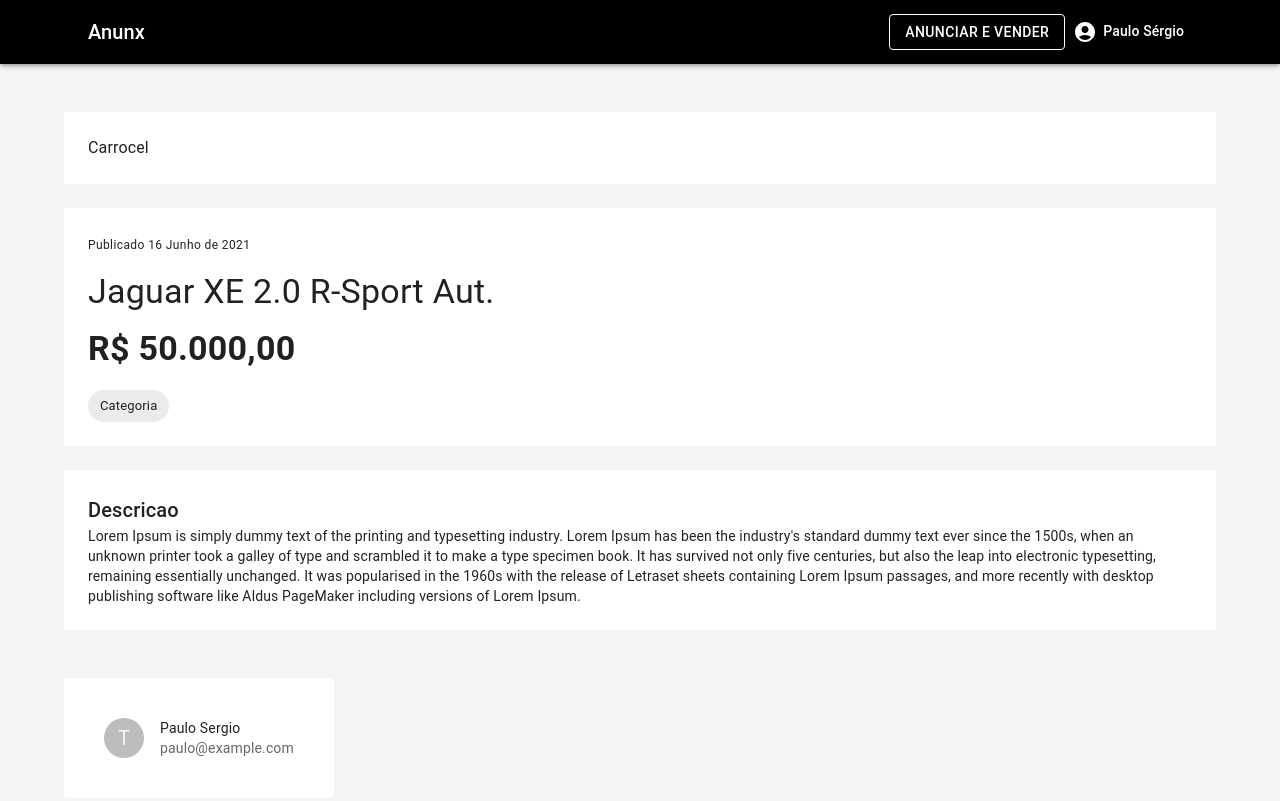
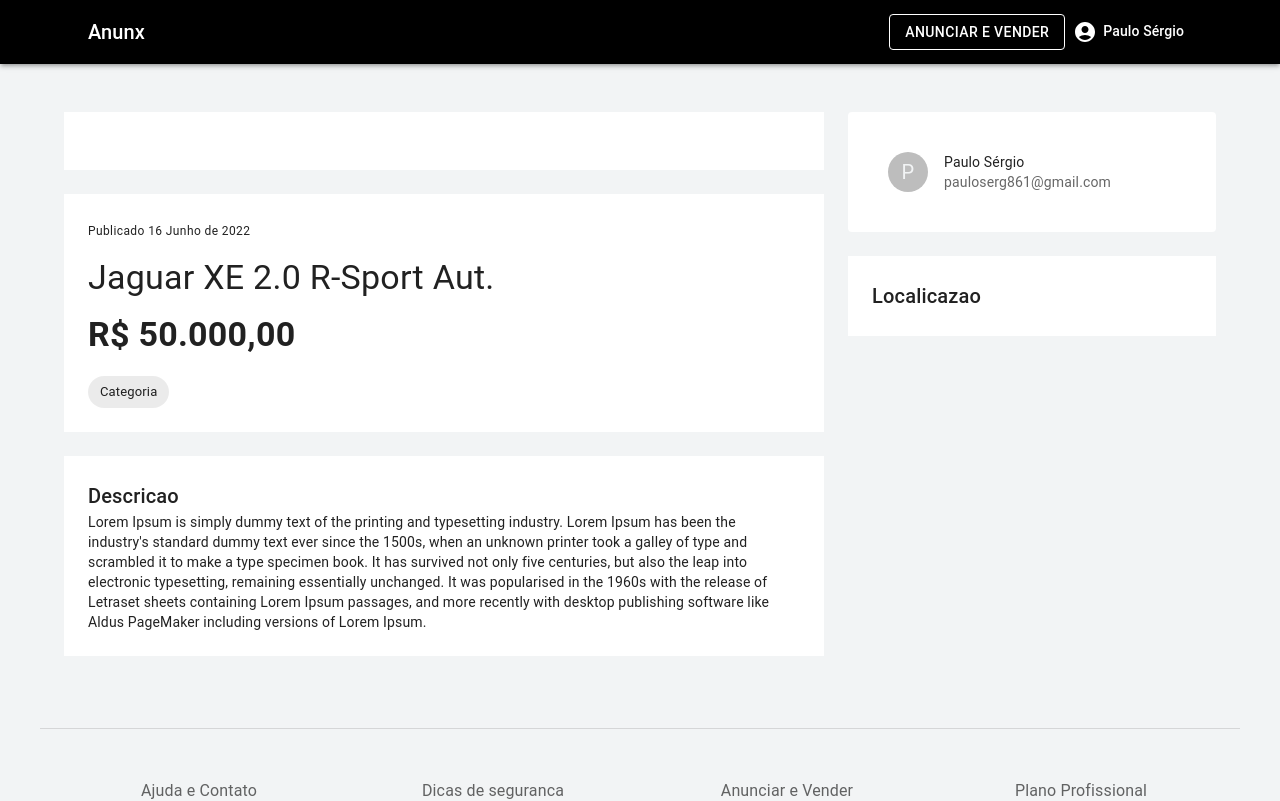
Before and after one commit to PauloHPMKT/Anunx-FFJS-Final-project, a Next.js app: page /product in a window 1280 px wide. Shown: the top 801 px of the page. Built offline with nearby package versions, Linux system fonts and the light colour scheme; grey boxes are pictures that could not be loaded.

Commit message:
criando estrutura pagina de produto e instalando carrossel

```diff
--- a/package.json
+++ b/package.json
@@ -17,7 +17,8 @@
     "react": "18.2.0",
     "react-dom": "18.2.0",
     "react-dropzone": "^14.2.2",
-    "react-jss": "^10.9.0"
+    "react-jss": "^10.9.0",
+    "react-material-ui-carousel": "^3.4.2"
   },
   "devDependencies": {
     "eslint": "8.18.0",
--- a/pages/product.js
+++ b/pages/product.js
@@ -1,6 +1,7 @@
 import { Avatar, Box, CardHeader, CardMedia, Chip, Container, Grid, Typography, Card } from '@mui/material'
 import { createUseStyles } from 'react-jss'
 import Default from '../src/templates/Default'
+import Carousel from 'react-material-ui-carousel'
 
 import theme from '../src/theme'
 
@@ -18,6 +19,10 @@
   productPrice: {
     fontWeight: 'bold',
     marginBottom: 20,
+  },
+
+  card: {
+    height: '100%',
   }
 })
 
@@ -28,12 +33,21 @@
     <Default>
       <Container maxWidth="lg">
         <Grid container spacing={3}>
-          <Grid item sx={8}>
+          <Grid item xs={8}>
             <Box className={classes.box}>
-              Carrocel
+              <Card className={classes.card}>
+                <CardMedia
+                  image="https://source.unsplash.com/ramdom"
+                  title="Titulo da Imagem"
+                />
+              </Card>
+
+              <Carousel>
+
+              </Carousel>
             </Box>
             <Box className={classes.box} textAlign="left">
-              <Typography component="span" variant="caption">Publicado  16 Junho de 2021</Typography>
+              <Typography component="span" variant="caption">Publicado  16 Junho de 2022</Typography>
               <Typography component="h4" variant="h4" className={classes.productName}>Jaguar XE 2.0 R-Sport Aut.</Typography>
               <Typography component="h4" variant="h4" className={classes.productPrice}>R$ 50.000,00</Typography>
               <Chip label="Categoria" />
@@ -41,26 +55,29 @@
             <Box className={classes.box} textAlign="left">
               <Typography component="h6" variant="h6">Descricao</Typography>
               <Typography component="p" variant="body2">
-              Lorem Ipsum is simply dummy text of the printing and typesetting industry. Lorem Ipsum has been the industry's standard dummy text ever since the 1500s, when an unknown printer took a galley of type and scrambled it to make a type specimen book. It has survived not only five centuries, but also the leap into electronic typesetting, remaining essentially unchanged. It was popularised in the 1960s with the release of Letraset sheets containing Lorem Ipsum passages, and more recently with desktop publishing software like Aldus PageMaker including versions of Lorem Ipsum.
+                Lorem Ipsum is simply dummy text of the printing and typesetting industry. Lorem Ipsum has been the industry's standard dummy text ever since the 1500s, when an unknown printer took a galley of type and scrambled it to make a type specimen book. It has survived not only five centuries, but also the leap into electronic typesetting, remaining essentially unchanged. It was popularised in the 1960s with the release of Letraset sheets containing Lorem Ipsum passages, and more recently with desktop publishing software like Aldus PageMaker including versions of Lorem Ipsum.
               </Typography>
             </Box>
           </Grid>
-          <Grid item sx={4}>
+          <Grid item xs={4}>
             <Card elevation={0} className={classes.box}>
               <CardHeader
                 avatar={
-                  <Avatar>T</Avatar>
+                  <Avatar>P</Avatar>
                 }
-                title="Paulo Sergio"
-                subheader="paulo@example.com"
+                title="Paulo Sérgio"
+                subheader="pauloserg861@gmail.com"
               />
               <CardMedia
                 image="https://source.unsplash.com/ramdom"
-                title="Paulo Sergio"
+                title="Paulo Sérgio"
               />
             </Card>
+
             <Box className={classes.box}>
-              <Typography component="h6" variant="h6">Localizacao</Typography>
+              <Typography component="h6" variant="h6">
+                Localicazao
+              </Typography>
             </Box>
           </Grid>
         </Grid>
```
Also changed, not shown: 1 other file (tests, documents, lock files or other folders).
